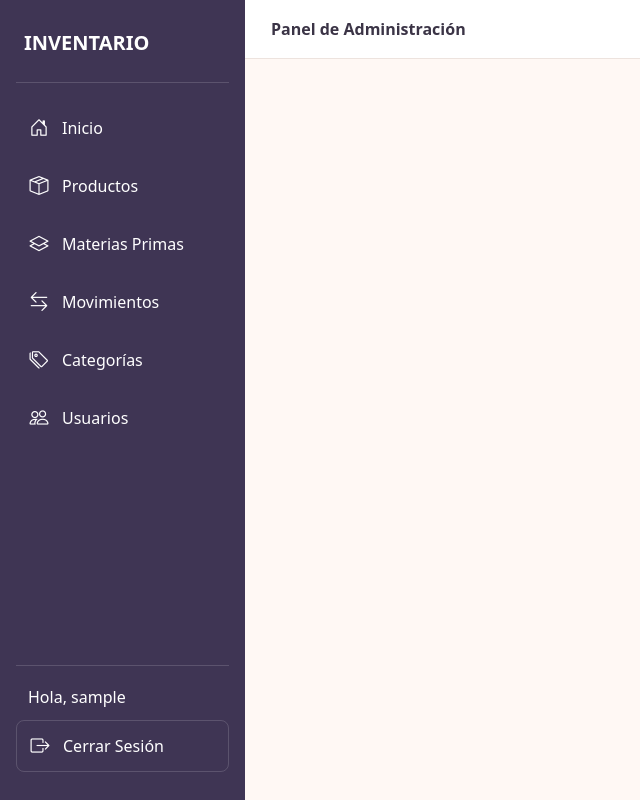
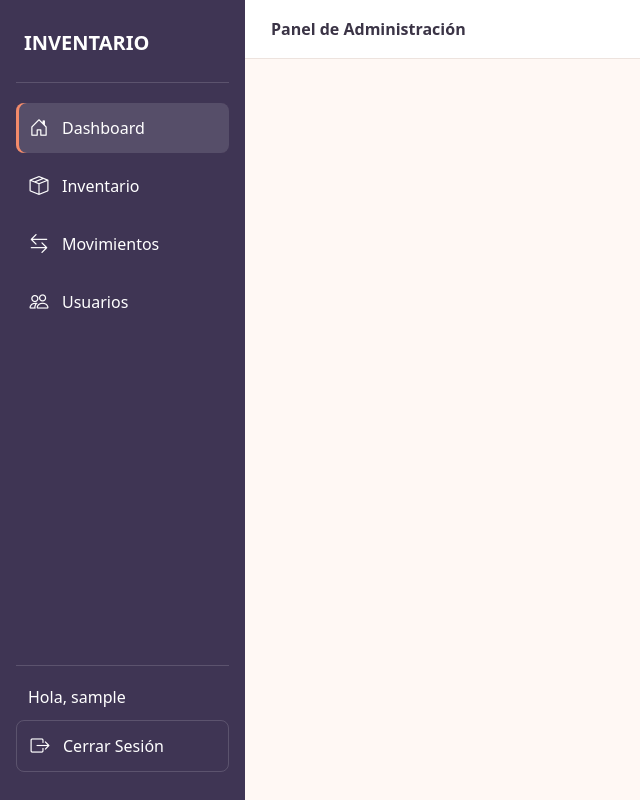
Before and after one commit to Dari023/Sistema-de-inventario-y-ventas, a Django app: page / in a window 1280 px wide. Shown: the whole page, without its empty margins (0-640 px from the left). Run offline with Django 5.2, Linux system fonts and the light colour scheme; the visitor is signed in with stand-in values (Sample User, id 1); parts of the project's set-up code (start-up, migrations or seed data) failed here and were passed over; some libraries are stand-ins or nearby versions.

Commit message:
correccion panel navegacion

```diff
--- a/interna/templates/interna/base.html
+++ b/interna/templates/interna/base.html
@@ -5,7 +5,7 @@
 <head>
     <meta charset="UTF-8">
     <meta name="viewport" content="width=device-width, initial-scale=1.0">
-    <title>Sistema de Inventario y Ventas</title>
+    <title>INVENTARIO</title>
     <link rel="stylesheet" href="{% static 'interna/css/inventario.css' %}">
     <link rel="stylesheet" href="https://cdn.datatables.net/3.1.2/css/dataTables.dataTables.min.css">
     <link rel="stylesheet" href="https://cdn.jsdelivr.net/npm/bootstrap-icons@1.11.3/font/bootstrap-icons.min.css">
@@ -24,32 +24,22 @@
             {% with ruta=request.resolver_match.url_name %}
             <nav class="panel-menu" aria-label="Menú de administración">
 
-                <a href="{% url 'inventario' %}"
-                    class="{% if ruta == 'inventario' %}activo{% endif %}"><i class="bi bi-house-door"></i>Inicio
+                <a href="{% url 'home' %}"
+                    class="{% if ruta == 'home' %}activo{% endif %}">
+                    <i class="bi bi-house-door" aria-hidden="true"></i>
+                    Dashboard
                 </a>
 
-                <a href="{% url 'producto_listar' %}"
-                    class="{% if ruta == 'producto_listar' or ruta == 'producto_crear' or ruta == 'producti_detalles' %}activo{% endif %}">
-                    <i class="bi bi-box-seam"></i>
-                    Productos
-                </a>
-
-                <a href="{% url 'materia_prima_listar' %}"
-                    class="{% if ruta == 'materia_prima_listar' or ruta == 'materia_prima_crear' or ruta == 'materia_prima_editar' or ruta == 'materia_prima_detalles' %}activo{% endif %}">
-                    <i class="bi bi-layers"></i>
-                    Materias Primas
+                <a href="{% url 'inventario' %}"
+                    class="{% if ruta == 'inventario' or ruta == 'gestionar_materias_producto' or 'producto_' in ruta or 'materia_prima_' in ruta or 'categoria_' in ruta %}activo{% endif %}">
+                    <i class="bi bi-box-seam" aria-hidden="true"></i>
+                    Inventario
                 </a>
 
                 <a href="{% url 'movimientos_listar' %}"
                     class="{% if ruta == 'movimientos_listar' or ruta == 'movimiento_observacion_editar' %}activo{% endif %}">
                     <i class="bi bi-arrow-left-right"></i>
                     Movimientos
-                </a>
-
-                <a href="{% url 'categoria_listar' %}"
-                    class="{% if ruta == 'categoria_listar' or ruta == 'categoria_crear' or ruta == 'categoria_editar' %}activo{% endif %}">
-                    <i class="bi bi-tags"></i>
-                    Categorías
                 </a>
 
                 <a href="{% url 'usuario-list' %}"
```
